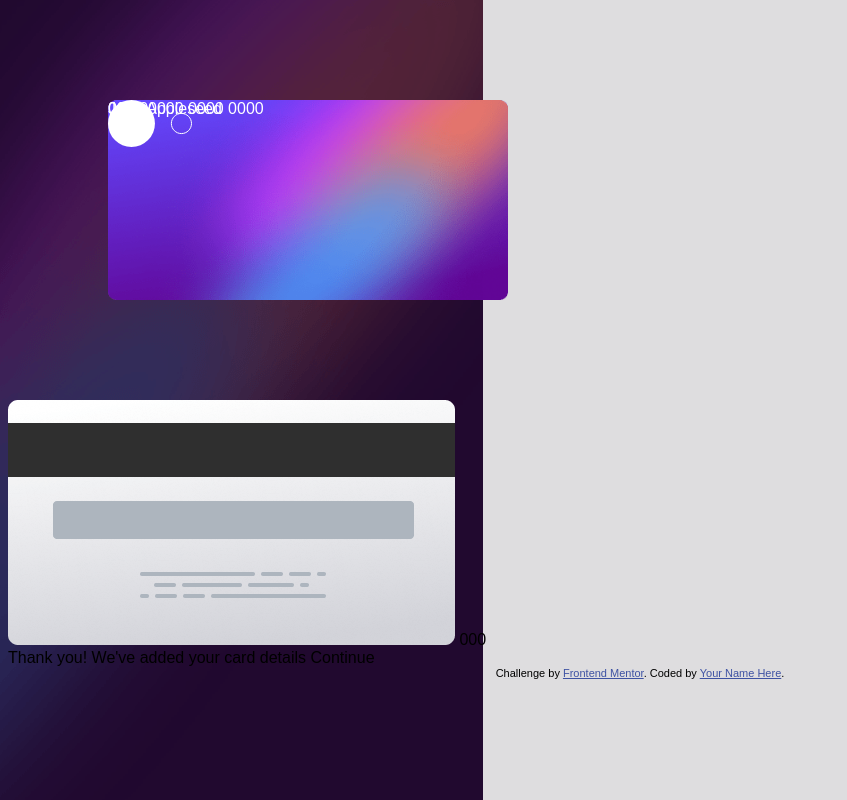
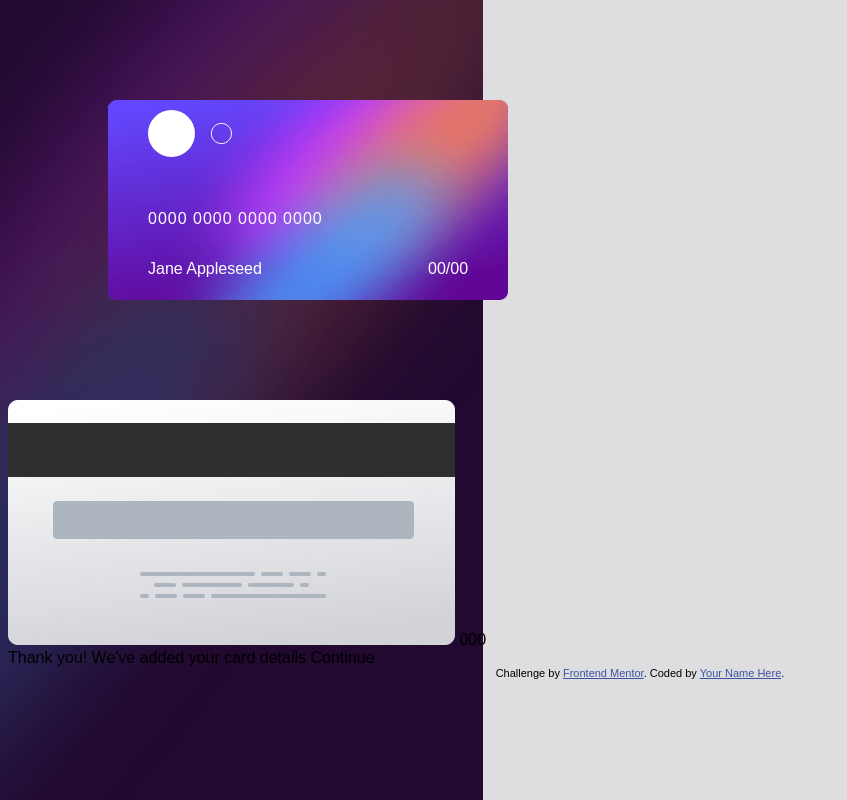
Before and after one commit to Chiemerie960/Card-details-form, a plain HTML site: page index.html in a window 1280 px wide. Shown: the whole page, without its empty margins (0-847 px from the left). Drawn offline with Linux system fonts and the light colour scheme.

Commit message:
committed

```diff
--- a/Style/style.css
+++ b/Style/style.css
@@ -3,6 +3,7 @@
 * {
   font-family: 'Space Grotesk', sans-serif;
 }
+
 :root {
   --white: hsl(0, 0%, 100%);
   --LightGrayishViolet: hsl(270, 3%, 87%);
@@ -10,11 +11,13 @@
   --veryDarkViolet: hsl(278, 68%, 11%);
   --fontSize: 18px
 }
+
 body {
   background: var(--LightGrayishViolet);
   background-image: url('../images/bg-main-desktop.png');
   background-repeat: no-repeat;
 }
+
 .cardFront {
   width: 400px;
   height: 200px;
@@ -23,25 +26,39 @@ body {
   overflow: hidden;
   margin: 100px;
 }
+
 .cardFront .bg {
   width: 100%;
   height: 100%;
 }
+
 .cardFront .card-logo {
   position: absolute;
+  top: 5%;
+  left: 10%;
 }
+
 .cardFront .card-num {
   position: absolute;
   color: white;
   width: fit-content;
+  top: 55%;
+  left: 10%;
+  letter-spacing: 1px;
 }
+
 .cardFront .card-hr {
   position: absolute;
   color: white;
   width: fit-content;
+  top: 80%;
+  left: 10%;
 }
+
 .cardFront .date {
   position: absolute;
   color: white;
   width: fit-content;
+  top: 80%;
+  left: 80%;
 }
```
